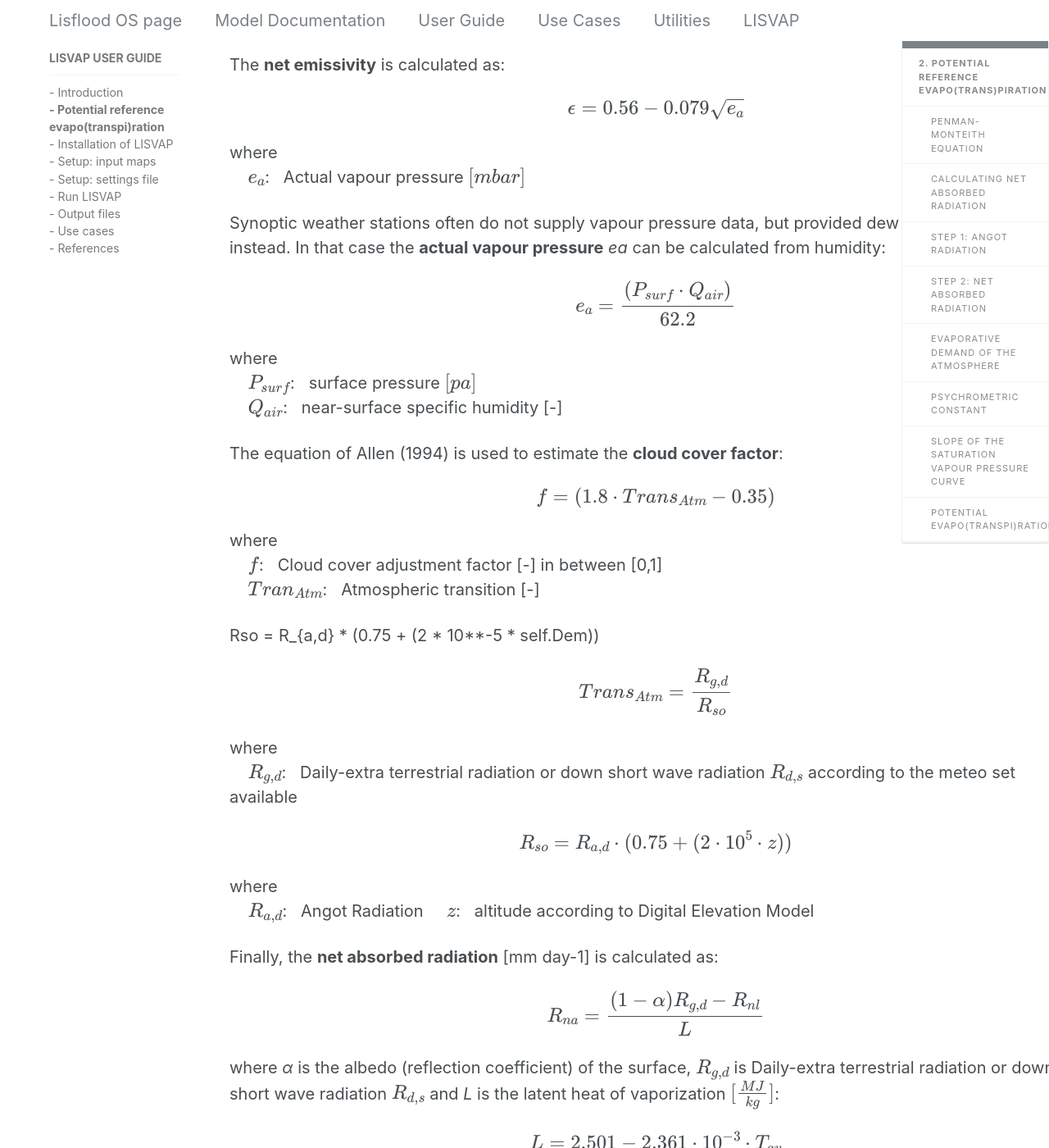
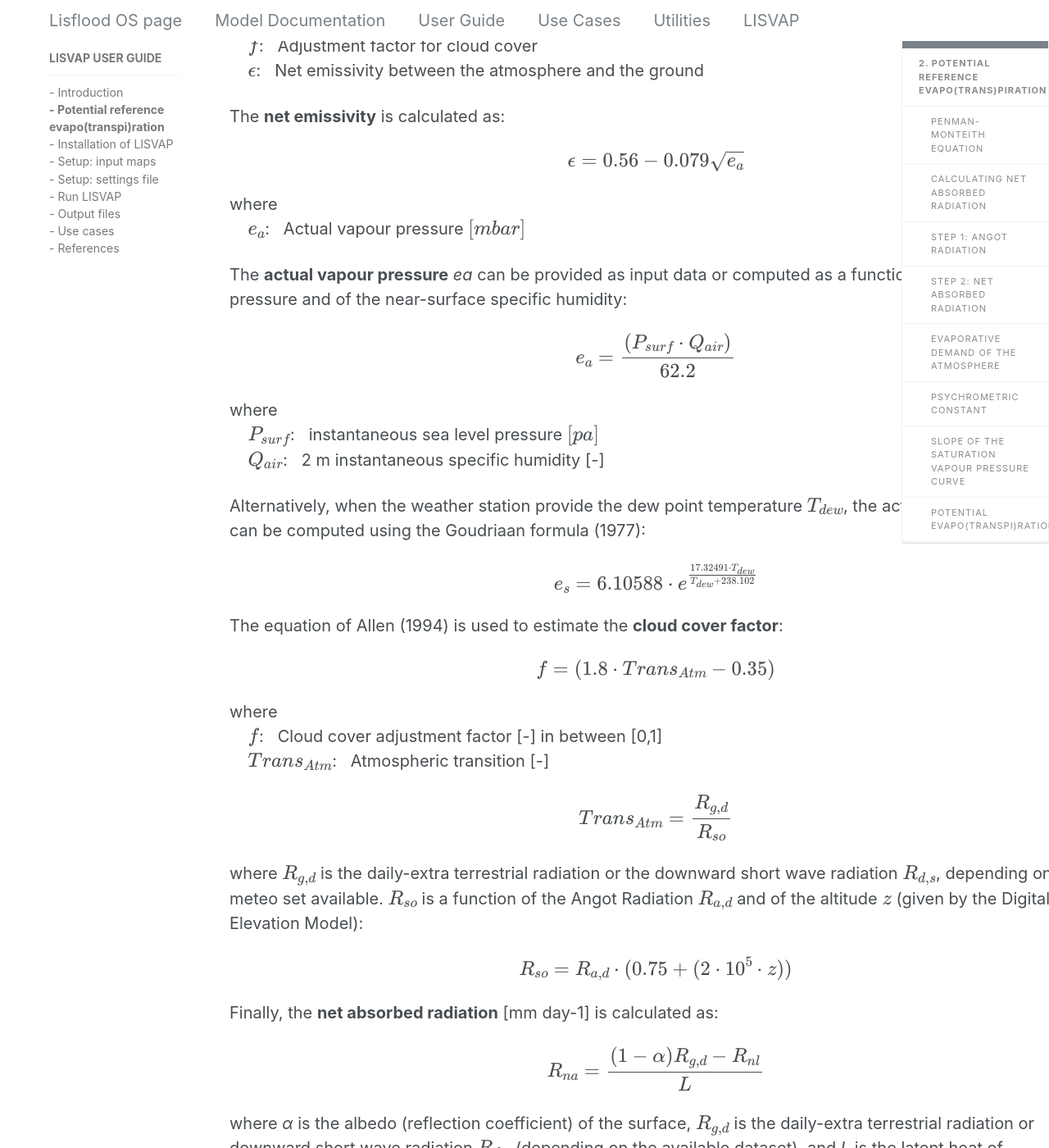
Before and after one commit to ec-jrc/lisflood-lisvap, a Jekyll site: the page built from 2_LISVAP_evaporation/index.md, in a window 1280 px wide and 1400 px high, scrolled down 4595 px. Shown: the whole window at 82% size. Built offline with Jekyll 4.4.1, drawn with Linux system fonts in a browser that asks for light colours; nearby versions of some CDN libraries; our own code applies the rules of GitHub Pages for plain Markdown files; formulas are drawn with MathJax 3; some of the changed text lies outside the part shown.

Commit message:
added Eact as a function of Tdew

```diff
--- a/2_LISVAP_evaporation/index.md
+++ b/2_LISVAP_evaporation/index.md
@@ -9,24 +9,24 @@ ET_0 = \frac{\Delta R_{na} + \gamma EA}{\Delta + \gamma}
 $$
 
 where<br/>
-&nbsp;&nbsp;&nbsp;&nbsp;$ET_0$:&nbsp;&nbsp; Potential evapotranspiration rate from a closed vegetation canopy (reference crop) $[\frac{mm}{day}]$<br/>
-&nbsp;&nbsp;&nbsp;&nbsp;$R_{na}$:&nbsp;&nbsp;	Net absorbed radiation $[\frac{mm}{day}]$<br/>
-&nbsp;&nbsp;&nbsp;&nbsp;$EA$:&nbsp;&nbsp;	Evaporative demand of the atmosphere $[\frac{mm}{day}]$<br/>
+&nbsp;&nbsp;&nbsp;&nbsp;$ET_0$:&nbsp;&nbsp; Potential evapotranspiration rate from reference vegetation canopy (closed vegetation canopy) $[\frac{mm}{day}]$<br/>
+&nbsp;&nbsp;&nbsp;&nbsp;$R_{na}$:&nbsp;&nbsp;	Net absorbed radiation for reference vegetation canopy $[\frac{mm}{day}]$<br/>
+&nbsp;&nbsp;&nbsp;&nbsp;$EA$:&nbsp;&nbsp;	Evaporative demand of reference vegetation canopy $[\frac{mm}{day}]$<br/>
 &nbsp;&nbsp;&nbsp;&nbsp;$\Delta$:&nbsp;&nbsp;		Slope of the saturation vapour pressure curve $[\frac{mbar}{^\circ C}]$<br/>
 &nbsp;&nbsp;&nbsp;&nbsp;$\gamma$:&nbsp;&nbsp;		Psychrometric constant $[\frac{mbar}{^\circ C}]$
 
-The same equation is also used to estimate potential evaporation from a water surface and the evaporation from a (wet) bare soil surface (by using different values for the absorbed radiation term, $R_{na}$).
+The same equation is also used to estimate potential evaporation from a water surface and the evaporation from a (wet) bare soil surface (by using different values for the absorbed radiation term and for the evaporative demand).
 
 **potential evaporation rate from a bare soil surface [mm/day]**
 
 $$
-ES = \frac{\Delta R_{nasoil} + \gamma EA}{\Delta + \gamma}
+ES = \frac{\Delta R_{na,s} + \gamma EA_s}{\Delta + \gamma}
 $$
 
 **potential evaporation rate from water surface [mm/day]**
 
 $$
-EW = \frac{\Delta R_{nawater} + \gamma EA}{\Delta + \gamma}
+EW = \frac{\Delta R_{na,w} + \gamma EA_w}{\Delta + \gamma}
 $$
 
 
@@ -61,7 +61,7 @@ Calculating the net absorbed radiation term involves the following two steps:
 
 
 
-Some data sets (e.g. ERA5) provide pre-calculated values for both incoming solar radiation and net long-wave radiation. Because of this, LISVAP offers the possibility to use these values directly, in which case all radiation balance calculations (except for the Angot radiation) are bypassed.
+Some data sets (e.g. ERA5) provide pre-calculated values for both incoming solar radiation and net long-wave radiation. When both the datasets are available, LISVAP offers the possibility to use these values directly. Conversely, the following protocol to compute the Angot radiaton is applied.
 
 ### Step 1: Angot radiation
 
@@ -131,18 +131,17 @@ Net absorbed radiation is calculated for three reference surfaces:
 2. Bare soil surface
 3. Open water surface
 
-
 The following equation is used to calculate the **net long-wave radiation**[[1\]](#_ftn1) (Maidment, 1993):
 
 $$
-R_{nl}= f \epsilon' \sigma (T_{av}+273)^4
+R_{nl}= f \epsilon \sigma (T_{av}+273)^4
 $$
 
 where<br/>
 &nbsp;&nbsp;&nbsp;&nbsp;$R_{nl}$:&nbsp;&nbsp;		Net long-wave radiation $[{\frac{J}{m^2 \ day}}]$<br/>
 &nbsp;&nbsp;&nbsp;&nbsp;$\sigma$:&nbsp;&nbsp;			Stefan Boltzmann constant:  $4.9 \cdot 10^{-3}[{\frac{J}{m^2 \ K^4 \ day}}]$<br/>
 &nbsp;&nbsp;&nbsp;&nbsp;$f$:&nbsp;&nbsp;			Adjustment factor for cloud cover<br/>
-&nbsp;&nbsp;&nbsp;&nbsp;$\epsilon'$:&nbsp;&nbsp;			Net emissivity between the atmosphere and the ground
+&nbsp;&nbsp;&nbsp;&nbsp;$\epsilon$:&nbsp;&nbsp;			Net emissivity between the atmosphere and the ground
 
 
 The **net emissivity** is calculated as:
@@ -155,15 +154,21 @@ where<br/>
 &nbsp;&nbsp;&nbsp;&nbsp;$e_a$:&nbsp;&nbsp;			Actual vapour pressure $[mbar]$
 
 
-Synoptic weather stations often do not supply vapour pressure data, but provided dew point temperature instead. In that case the **actual vapour pressure** *ea* can be calculated from humidity:
+The **actual vapour pressure** *ea* can be provided as input data or computed as a function of the surface pressure and of the near-surface specific humidity:
 
 $$
 e_a = \frac{( P_{surf} \cdot Q_{air} )}{62.2}
 $$
 
 where<br/>
-&nbsp;&nbsp;&nbsp;&nbsp;$P_{surf}$:&nbsp;&nbsp;		surface pressure $[pa]$<br/>
-&nbsp;&nbsp;&nbsp;&nbsp;$Q_{air}$:&nbsp;&nbsp;		near-surface specific humidity [-]
+&nbsp;&nbsp;&nbsp;&nbsp;$P_{surf}$:&nbsp;&nbsp;		instantaneous sea level pressure  $[pa]$<br/>
+&nbsp;&nbsp;&nbsp;&nbsp;$Q_{air}$:&nbsp;&nbsp;		2 m instantaneous specific humidity [-]
+
+Alternatively, when the weather station provide the dew point temperature $T_{dew}$, the actual vapour pressure can be computed using the Goudriaan formula (1977):
+
+$$
+e_s= 6.10588 \cdot e^{\frac{17.32491 \cdot T_{dew}}{T_{dew}+238.102}}
+$$
 
 
 The equation of Allen (1994) is used to estimate the **cloud cover factor**:
@@ -174,27 +179,18 @@ $$
 
 where<br/>
 &nbsp;&nbsp;&nbsp;&nbsp;$f$:&nbsp;&nbsp; Cloud cover adjustment factor [-] in between [0,1]<br/>
-&nbsp;&nbsp;&nbsp;&nbsp;$Tran_{Atm}$:&nbsp;&nbsp; Atmospheric transition [-]
-
-Rso = R_{a,d} * (0.75 + (2 * 10**-5 * self.Dem))
-
+&nbsp;&nbsp;&nbsp;&nbsp;$Trans_{Atm}$:&nbsp;&nbsp; Atmospheric transition [-]
 
 $$
 Trans_{Atm}=\frac{R_{g,d}}{R_{so}}
 $$
 
-where<br/>
-&nbsp;&nbsp;&nbsp;&nbsp;$R_{g,d}$:&nbsp;&nbsp; Daily-extra terrestrial radiation or down short wave radiation $R_{d,s}$ according to the meteo set available
+where $R_{g,d}$ is the daily-extra terrestrial radiation or the downward short wave radiation $R_{d,s}$, depending on the meteo set available.
+$R_{so}$ is a function of the Angot Radiation $R_{a,d}$ and of the altitude $z$ (given by the Digital Elevation Model):
 
 $$
 R_{so}= R_{a,d} \cdot (0.75 + ( 2 \cdot 10^5 \cdot z ) )
 $$
-
-where<br/>
-&nbsp;&nbsp;&nbsp;&nbsp;$R_{a,d}$:&nbsp;&nbsp; Angot Radiation
-&nbsp;&nbsp;&nbsp;&nbsp;$z$:&nbsp;&nbsp; altitude according to Digital Elevation Model
-
-
 
 Finally, the **net absorbed radiation** [mm day-1] is calculated as:
 
@@ -202,7 +198,7 @@ $$
 R_{na}=\frac{(1- \alpha)R_{g,d}-R_{nl}}{L}
 $$
 
-where *α* is the albedo (reflection coefficient) of the surface, $R_{g,d}$ is Daily-extra terrestrial radiation or down short wave radiation $R_{d,s}$ and *L* is the latent heat of vaporization $[\frac{MJ}{kg}]$:&nbsp;&nbsp;
+where *α* is the albedo (reflection coefficient) of the surface, $R_{g,d}$ is the daily-extra terrestrial radiation or downward short wave radiation $R_{d,s}$ (depending on the available dataset), and *L* is the latent heat of vaporization $[\frac{MJ}{kg}]$:&nbsp;&nbsp;
 
 $$
 L=2.501-2.361 \cdot 10^{-3} \cdot T_{av}
```
